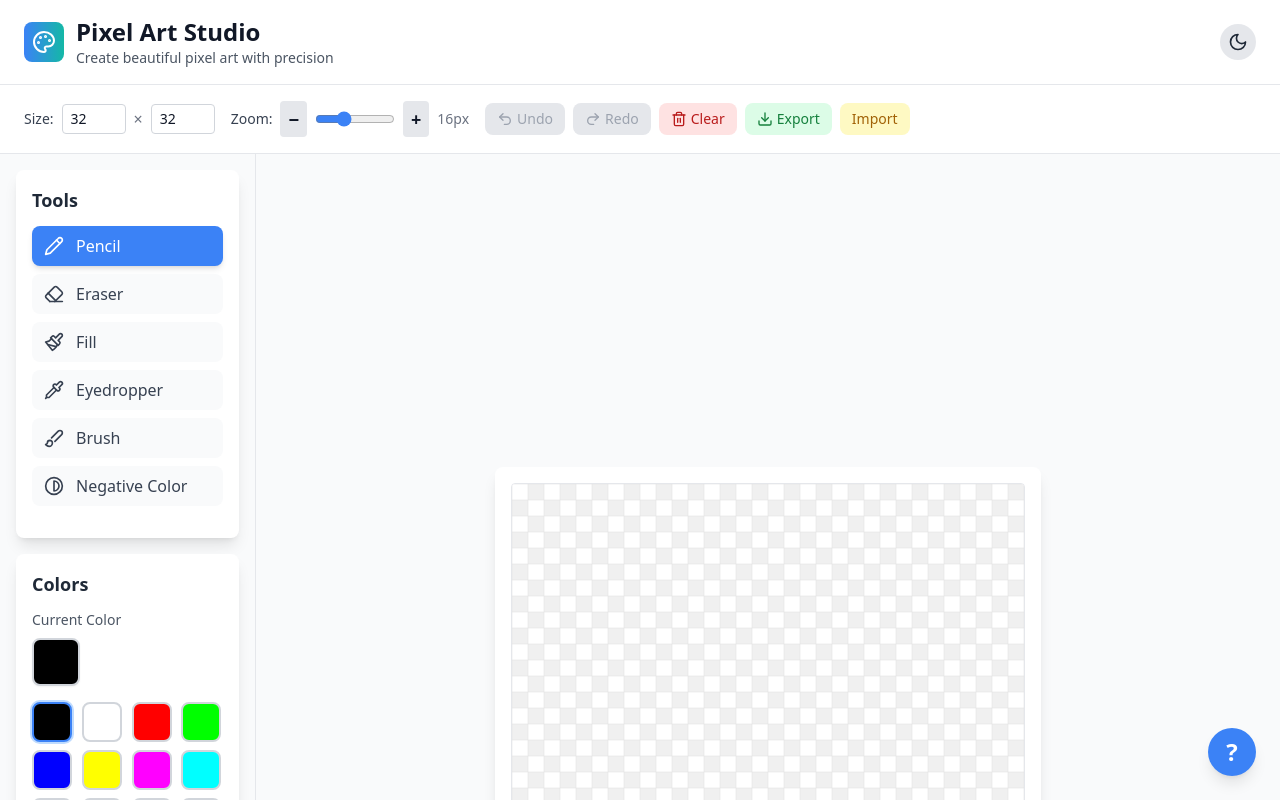
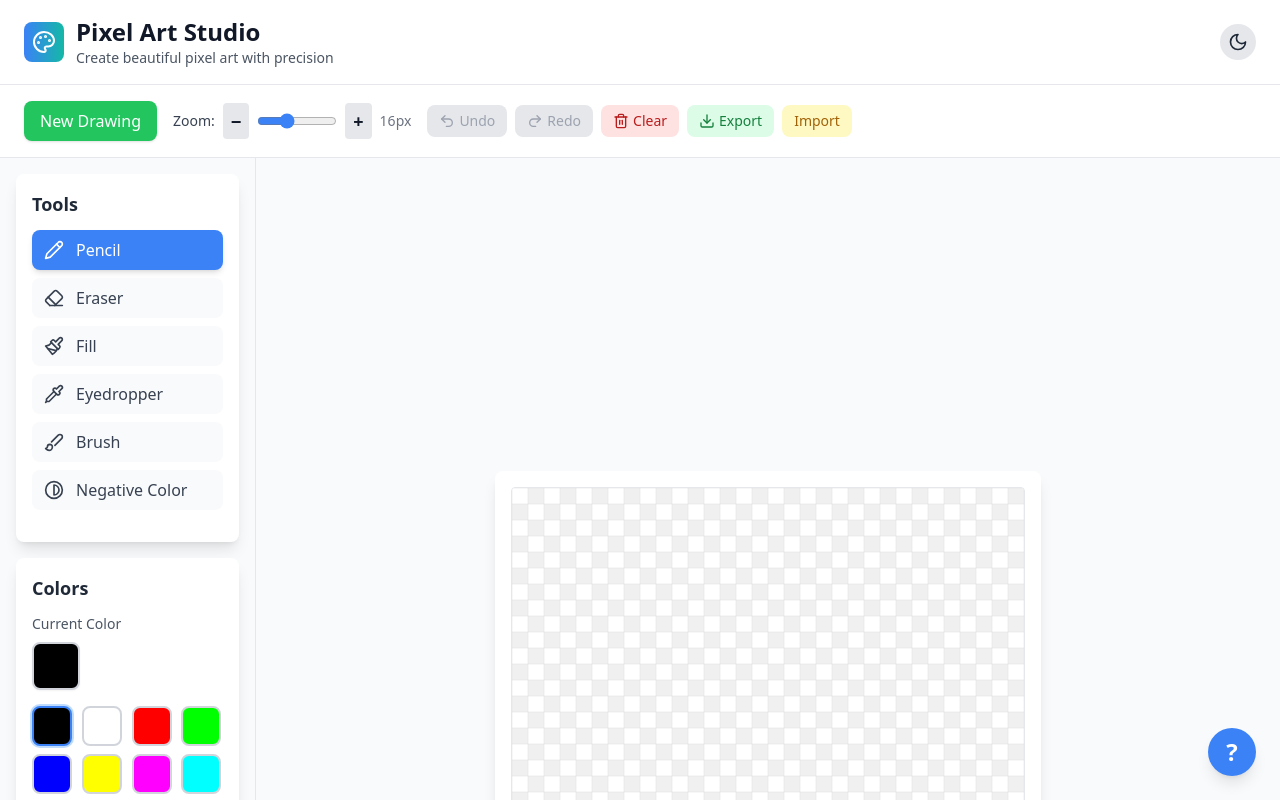
Before and after one commit to AxenteAndrei/Git-Team-Practice, a React (Vite) app in the folder Pixel Drawing - Team/: page / in a window 1280 px wide. Shown: the top 800 px of the page. Built offline with nearby package versions, Linux system fonts and the light colour scheme.

Commit message:
New Drawing Button

```diff
--- a/Pixel Drawing - Team/src/App.tsx
+++ b/Pixel Drawing - Team/src/App.tsx
@@ -23,6 +23,8 @@ function App() {
     Array(8).fill({ r: 255, g: 255, b: 255, a: 1 })
   );
   const [darkMode, setDarkMode] = useState(false);
+  const [showNewDrawingModal, setShowNewDrawingModal] = useState(false);
+  const [selectedNewSize, setSelectedNewSize] = useState<{w: number, h: number}>({w: 32, h: 32});
 
   // Toggle dark mode class on html element
   React.useEffect(() => {
@@ -66,14 +68,6 @@ function App() {
   }, [history, historyIndex]);
 
   const handleCanvasChange = useCallback((newState: CanvasState) => {
-    setCanvasState(newState);
-    saveToHistory(newState);
-  }, [saveToHistory]);
-
-  const handleCanvasSizeChange = useCallback((width: number, height: number) => {
-    if (width < 8 || width > 128 || height < 8 || height > 128) return;
-
-    const newState = createEmptyCanvas(width, height);
     setCanvasState(newState);
     saveToHistory(newState);
   }, [saveToHistory]);
@@ -157,8 +151,91 @@ function App() {
 
   const closeHelp = () => setShowHelp(false);
 
+  // Helper for creating a white preview
+  const renderPreview = (w: number, h: number) => (
+    <div
+      style={{
+        width: 48,
+        height: 48,
+        border: '1px solid #ccc',
+        background: 'repeating-linear-gradient(45deg, #fff, #fff 4px, #f0f0f0 4px, #f0f0f0 8px)',
+        display: 'flex',
+        alignItems: 'center',
+        justifyContent: 'center',
+        fontSize: 10,
+        color: '#888',
+        margin: '0 auto',
+      }}
+    >
+      <div style={{width: Math.max(8, 32 * w / 64), height: Math.max(8, 32 * h / 64), background: '#fff', border: '1px solid #eee'}} />
+    </div>
+  );
+
+  // Handler for new drawing
+  const handleNewDrawing = () => {
+    setCanvasState(createEmptyCanvas(selectedNewSize.w, selectedNewSize.h));
+    saveToHistory(createEmptyCanvas(selectedNewSize.w, selectedNewSize.h));
+    setShowNewDrawingModal(false);
+  };
+
+  // Handler for save and new drawing
+  const handleSaveAndNew = () => {
+    exportCanvasAsPNG(canvasState);
+    setTimeout(() => {
+      handleNewDrawing();
+    }, 100); // Give time for download
+  };
+
   return (
     <div className="min-h-screen bg-gray-100 dark:bg-gray-900 flex flex-col text-gray-900 dark:text-gray-100">
+      {/* New Drawing Modal */}
+      {showNewDrawingModal && (
+        <div className="fixed inset-0 z-50 flex items-center justify-center bg-black bg-opacity-40">
+          <div className="bg-white rounded-lg shadow-xl max-w-xs w-full p-6 relative">
+            <button
+              onClick={() => setShowNewDrawingModal(false)}
+              className="absolute top-2 right-2 text-gray-400 hover:text-gray-700 text-2xl font-bold"
+              title="Close"
+            >
+              ×
+            </button>
+            <h2 className="text-lg font-semibold mb-4 text-center">New Drawing</h2>
+            <div className="grid grid-cols-3 gap-2 mb-4">
+              {[
+                {w: 16, h: 16},
+                {w: 32, h: 32},
+                {w: 64, h: 64},
+                {w: 32, h: 64},
+                {w: 48, h: 48},
+              ].map(opt => (
+                <button
+                  key={`${opt.w}x${opt.h}`}
+                  className={`flex flex-col items-center border rounded p-2 transition-all ${selectedNewSize.w === opt.w && selectedNewSize.h === opt.h ? 'border-blue-500 bg-blue-50' : 'border-gray-200 bg-gray-100 hover:bg-gray-200'}`}
+                  onClick={() => setSelectedNewSize(opt)}
+                >
+                  {renderPreview(opt.w, opt.h)}
+                  <span className="mt-1 text-xs text-gray-700">{opt.w}×{opt.h}</span>
+                </button>
+              ))}
+            </div>
+            <div className="text-center mb-4 text-sm text-gray-700">Are you sure you wanna make a new drawing? Do you wanna save the current one?</div>
+            <div className="flex justify-center gap-3">
+              <button
+                className="px-4 py-2 rounded bg-red-500 text-white font-medium hover:bg-red-600 transition"
+                onClick={handleNewDrawing}
+              >
+                Clear
+              </button>
+              <button
+                className="px-4 py-2 rounded bg-green-500 text-white font-medium hover:bg-green-600 transition"
+                onClick={handleSaveAndNew}
+              >
+                Save
+              </button>
+            </div>
+          </div>
+        </div>
+      )}
       {/* Help Button */}
       <button
         onClick={openHelp}
@@ -209,9 +286,7 @@ function App() {
 
       {/* Controls */}
       <Controls
-        canvasWidth={canvasState.width}
-        canvasHeight={canvasState.height}
-        onCanvasSizeChange={handleCanvasSizeChange}
+        onNewDrawing={() => setShowNewDrawingModal(true)}
         onClearCanvas={handleClearCanvas}
         onUndo={handleUndo}
         onRedo={handleRedo}
--- a/Pixel Drawing - Team/src/components/Controls.tsx
+++ b/Pixel Drawing - Team/src/components/Controls.tsx
@@ -1,10 +1,7 @@
 import { Undo2, Redo2, Download, Trash2 } from 'lucide-react';
-import React, { useState } from 'react';
+import React from 'react';
 
 interface ControlsProps {
-  canvasWidth: number;
-  canvasHeight: number;
-  onCanvasSizeChange: (width: number, height: number) => void;
   onClearCanvas: () => void;
   onUndo: () => void;
   onRedo: () => void;
@@ -14,12 +11,10 @@ interface ControlsProps {
   canUndo: boolean;
   canRedo: boolean;
   onImport: (file: File) => void;
+  onNewDrawing: () => void;
 }
 
 export default function Controls({
-  canvasWidth,
-  canvasHeight,
-  onCanvasSizeChange,
   onClearCanvas,
   onUndo,
   onRedo,
@@ -28,7 +23,8 @@ export default function Controls({
   onPixelSizeChange,
   canUndo,
   canRedo,
-  onImport
+  onImport,
+  onNewDrawing
 }: ControlsProps) {
   const fileInputRef = React.useRef<HTMLInputElement>(null);
   const handleImportClick = () => fileInputRef.current?.click();
@@ -39,77 +35,16 @@ export default function Controls({
     }
   };
 
-  // Local state for canvas size inputs
-  const [widthInput, setWidthInput] = useState(canvasWidth.toString());
-  const [heightInput, setHeightInput] = useState(canvasHeight.toString());
-
-  // Keep local state in sync with props
-  React.useEffect(() => {
-    setWidthInput(canvasWidth.toString());
-  }, [canvasWidth]);
-  React.useEffect(() => {
-    setHeightInput(canvasHeight.toString());
-  }, [canvasHeight]);
-
-  const handleWidthChange = (e: React.ChangeEvent<HTMLInputElement>) => {
-    setWidthInput(e.target.value.replace(/[^0-9]/g, ''));
-  };
-  const handleHeightChange = (e: React.ChangeEvent<HTMLInputElement>) => {
-    setHeightInput(e.target.value.replace(/[^0-9]/g, ''));
-  };
-
-  const commitWidth = () => {
-    const width = parseInt(widthInput, 10);
-    if (!isNaN(width) && width >= 8 && width <= 128 && width !== canvasWidth) {
-      onCanvasSizeChange(width, canvasHeight);
-    } else {
-      setWidthInput(canvasWidth.toString());
-    }
-  };
-  const commitHeight = () => {
-    const height = parseInt(heightInput, 10);
-    if (!isNaN(height) && height >= 8 && height <= 128 && height !== canvasHeight) {
-      onCanvasSizeChange(canvasWidth, height);
-    } else {
-      setHeightInput(canvasHeight.toString());
-    }
-  };
-
-  const handleWidthKeyDown = (e: React.KeyboardEvent<HTMLInputElement>) => {
-    if (e.key === 'Enter') commitWidth();
-  };
-  const handleHeightKeyDown = (e: React.KeyboardEvent<HTMLInputElement>) => {
-    if (e.key === 'Enter') commitHeight();
-  };
-
   return (
     <div className="bg-white border-b border-gray-200 px-6 py-4">
       <div className="flex flex-wrap items-center gap-4">
-        {/* Canvas Size Controls */}
-        <div className="flex items-center space-x-2">
-          <label className="text-sm font-medium text-gray-700">Size:</label>
-          <input
-            type="number"
-            min="8"
-            max="128"
-            value={widthInput}
-            onChange={handleWidthChange}
-            onBlur={commitWidth}
-            onKeyDown={handleWidthKeyDown}
-            className="w-16 px-2 py-1 border border-gray-300 rounded text-sm bg-white text-gray-900 placeholder-gray-400 focus:ring-2 focus:ring-blue-400"
-          />
-          <span className="text-gray-500">×</span>
-          <input
-            type="number"
-            min="8"
-            max="128"
-            value={heightInput}
-            onChange={handleHeightChange}
-            onBlur={commitHeight}
-            onKeyDown={handleHeightKeyDown}
-            className="w-16 px-2 py-1 border border-gray-300 rounded text-sm bg-white text-gray-900 placeholder-gray-400 focus:ring-2 focus:ring-blue-400"
-          />
-        </div>
+        {/* New Drawing Button replaces Canvas Size Controls */}
+        <button
+          className="bg-green-500 text-white px-4 py-2 rounded-lg font-medium shadow hover:bg-green-600 transition"
+          onClick={onNewDrawing}
+        >
+          New Drawing
+        </button>
 
         {/* Pixel Size Control */}
         <div className="flex items-center space-x-2">
--- a/Pixel Drawing - Team/src/components/Toolbar.tsx
+++ b/Pixel Drawing - Team/src/components/Toolbar.tsx
@@ -23,7 +23,6 @@ export default function Toolbar({ currentTool, onToolChange, brushShape, onBrush
   return (
     <div className="bg-white rounded-lg shadow-lg p-4 mb-4">
       <h3 className="text-lg font-semibold text-gray-800 mb-3">Tools</h3>
-
       <div className="space-y-2 mb-4">
         {tools.map((tool) => {
           const Icon = tool.icon;
```
